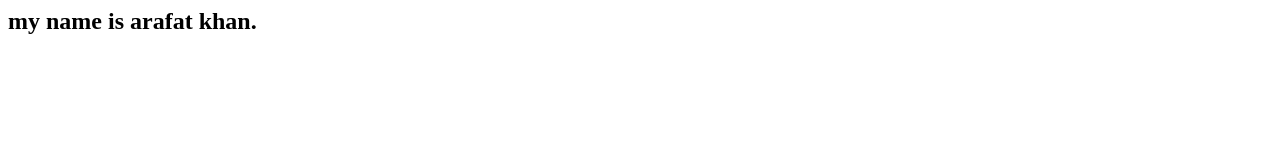
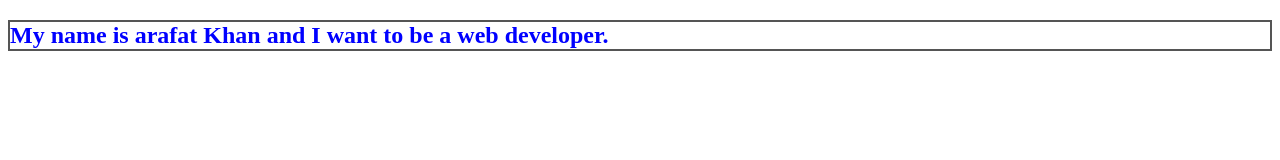
Before and after one commit to arafatkhan/stickyNav, a plain HTML site: page index.html in a window 1280 px wide. Drawn offline with Linux system fonts and the light colour scheme.

Commit message:
This is for gh-pages

```diff
--- a/index.html
+++ b/index.html
@@ -1 +1,10 @@
-<h2>my name is arafat khan.</h2>
+<!DOCTYPE html>
+<html lang="en">
+<head>
+    <meta charset="UTF-8">
+    <title>My first github practice </title>
+</head>
+<body>
+    <h2 style="color: blue; border: 2px solid #555">My name is arafat Khan and I want to be a web developer.</h2>
+</body>
+</html>
```
